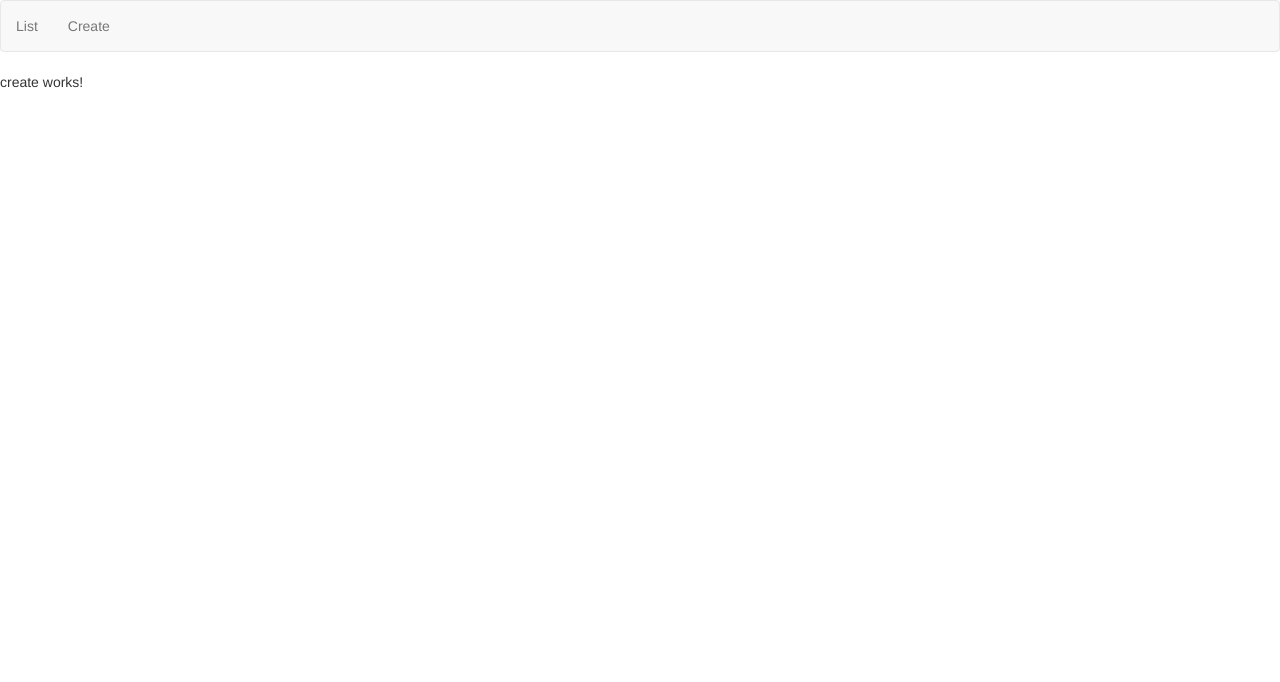
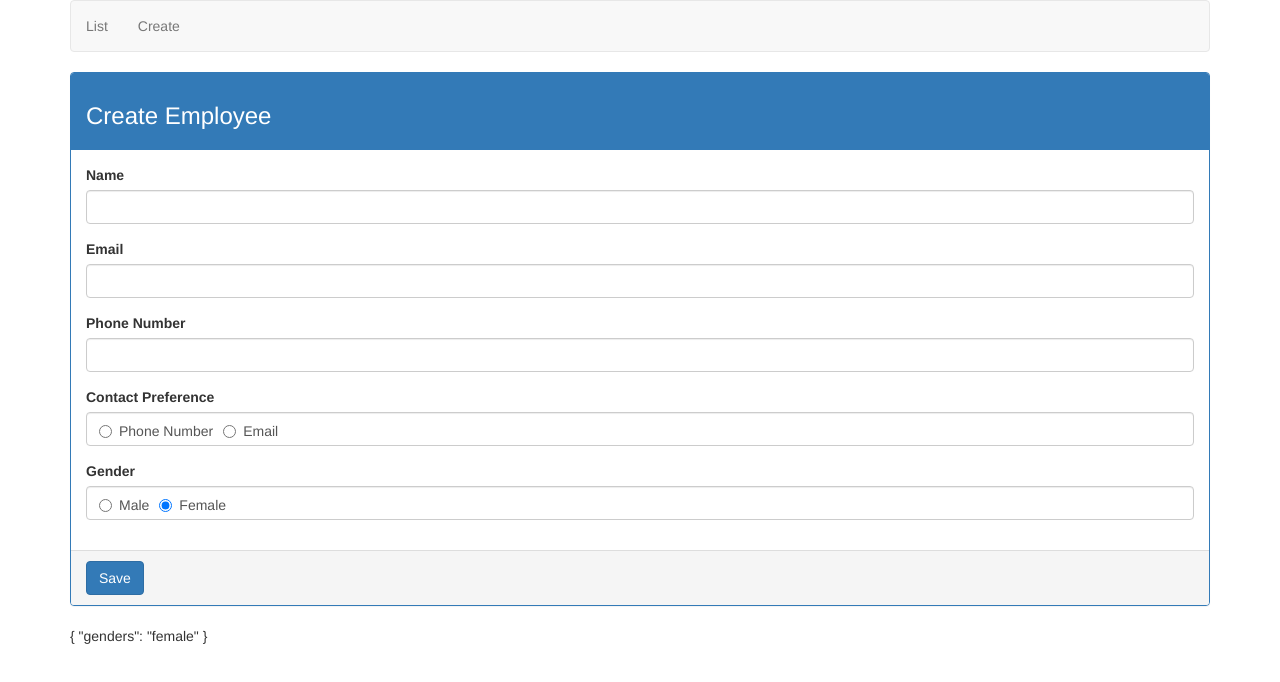
Before and after one commit to Bilal49/Angular, an Angular app: page /create in a window 1280 px wide. Shown: the top 682 px of the page. Built offline with nearby package versions, Linux system fonts and the light colour scheme.

Commit message:
create employee form

```diff
--- a/src/app/app.component.html
+++ b/src/app/app.component.html
@@ -1,3 +1,5 @@
+<div class="container">
+
     <nav class="navbar navbar-default">
 
         <ul class="nav navbar-nav">
@@ -16,3 +18,5 @@
     </nav>
 
     <router-outlet></router-outlet>
+
+</div>
--- a/src/app/app.module.ts
+++ b/src/app/app.module.ts
@@ -5,6 +5,7 @@ import { AppComponent } from './app.component';
 import { ListOfEmployeeComponent } from './employee/list-of-employee.component';
 import { CreateComponent } from './employee/create.component';
 import {RouterModule, Routes} from '@angular/router';
+import {FormsModule} from '@angular/forms';
 
 const approute : Routes=[
   {path:'list', component:ListOfEmployeeComponent},
@@ -20,7 +21,8 @@ const approute : Routes=[
   ],
   imports: [
     BrowserModule,
-    RouterModule.forRoot(approute)
+    RouterModule.forRoot(approute),
+    FormsModule
   ],
   providers: [],
   bootstrap: [AppComponent]
--- a/src/app/employee/create.component.html
+++ b/src/app/employee/create.component.html
@@ -1,3 +1,74 @@
-<p>
-  create works!
-</p>
+<form #employeeForm="ngForm" (ngSubmit)="saveemployee(employeeForm)">
+
+  <div class="panel panel-primary">
+
+    <div class="panel-heading">
+       <h3 class="panle-title">Create Employee</h3>
+    </div>
+
+    <div class="panel-body">
+
+      <div class="form-group">
+         <label>Name</label>
+         <input type="text" id="name" name="name" [(ngModel)]="name" class="form-control"/>
+      </div>
+
+      <div class="form-group">
+        <label>Email</label>
+        <input type="text" id="email" name="email" [(ngModel)]="email" class="form-control"/>
+     </div>
+
+     <div class="form-group">
+        <label>Phone Number</label>
+        <input type="text" id="phone" name="phone" [(ngModel)]="phone" class="form-control"/>
+     </div>
+
+     <div class="form-group">
+        <label>Contact Preference</label>
+
+        <div class="form-control">
+
+           <label class="radio-inline">
+              <input type="radio" value="phonenumber" name="contactpreference" [(ngModel)]="contactpreference">
+              Phone Number
+           </label>
+
+           <label class="radio-inline">
+              <input type="radio" value="email" name="contactpreference" [(ngModel)]="contactpreference">
+              Email
+           </label>
+
+        </div>
+
+      </div>
+
+     <div class="form-group">
+      <label>Gender</label>
+
+      <div class="form-control">
+
+         <label class="radio-inline">
+            <input type="radio" value="male" name="genders" [(ngModel)]="gender">
+            Male
+         </label>
+
+         <label class="radio-inline">
+            <input type="radio" value="female" name="genders" [(ngModel)]="gender">
+            Female
+         </label>
+
+      </div>
+
+    </div>
+
+    </div>
+
+    <div class="panel-footer">
+      <button value="Save" type="submit" class="btn btn-primary">Save</button>
+    </div>
+
+  </div>
+
+</form>
+
+{{ employeeForm.value | json }}
--- a/src/app/employee/create.component.ts
+++ b/src/app/employee/create.component.ts
@@ -1,4 +1,5 @@
 import { Component, OnInit } from '@angular/core';
+import { NgForm } from '@angular/forms';
 
 @Component({
   selector: 'app-create',
@@ -7,9 +8,17 @@ import { Component, OnInit } from '@angular/core';
 })
 export class CreateComponent implements OnInit {
 
+  gender:string = "female";
+
   constructor() { }
 
   ngOnInit() {
   }
 
+  saveemployee(empForm:NgForm): void{
+
+    console.log(empForm);
+
+  }
+
 }
```
Lines whose indentation alone changed are shown as unchanged.
